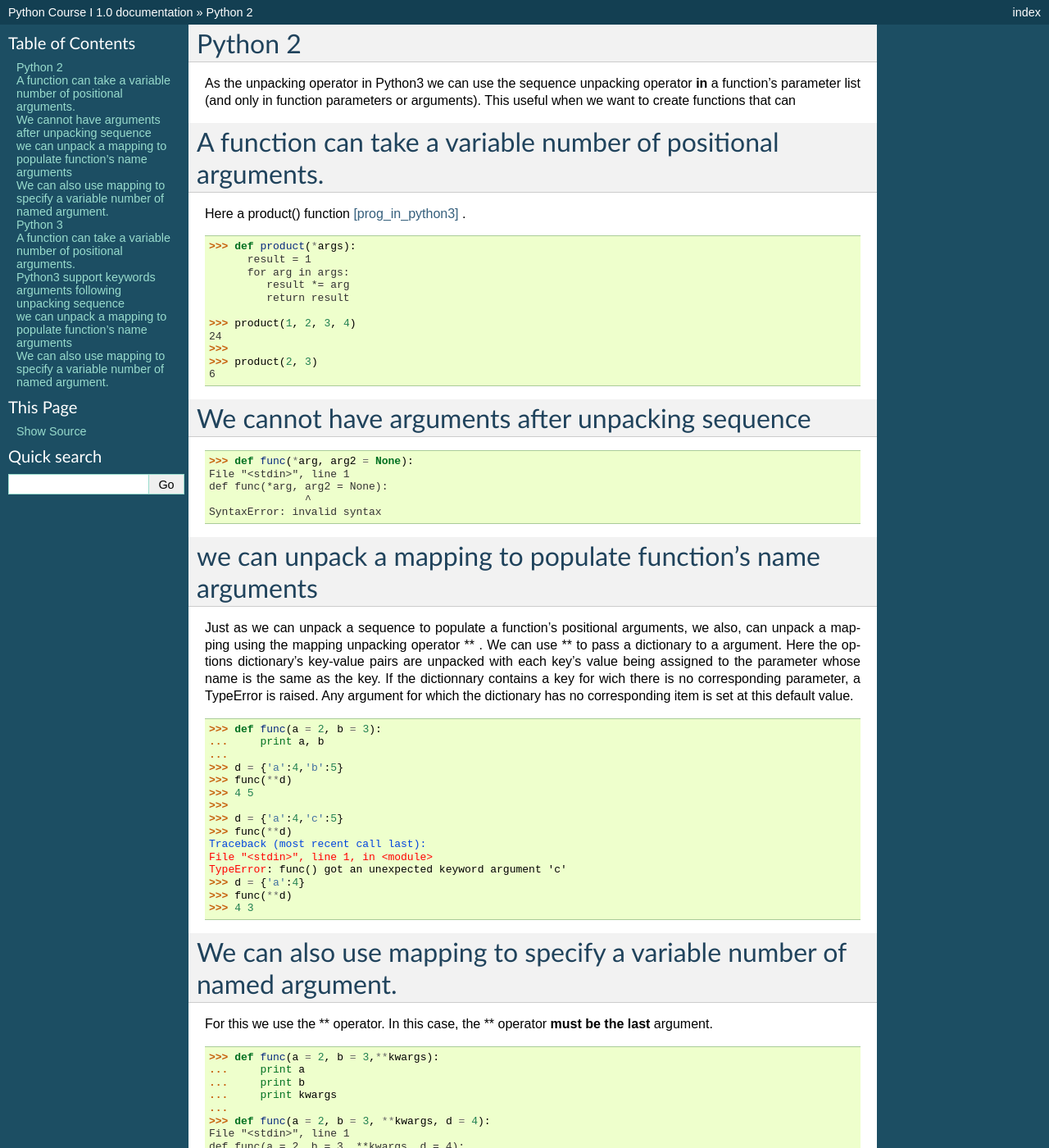
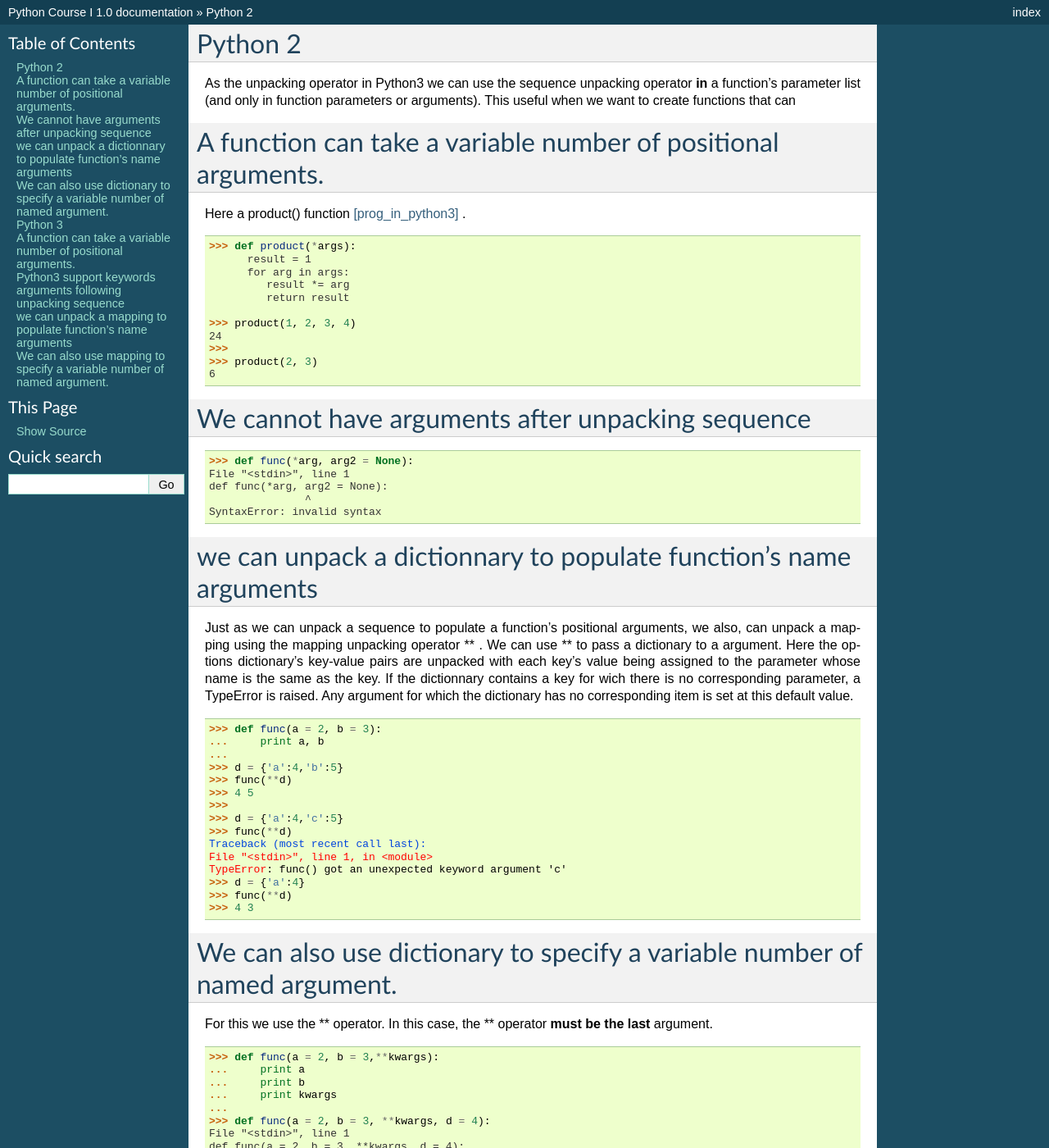
Before and after one commit to C3BI-pasteur-fr/python-course-1, a Sphinx documentation site: the page built from source/pdf_argument_unpacking.rst, in a window 1280 px wide and 1400 px high. Shown: the whole window at 82% size. Built offline with Sphinx 7.4.7, drawn with Linux system fonts in a browser that asks for light colours; part of the change alters nothing that is shown.

Commit message:
fix typos

```diff
--- a/source/Creating_and_Calling_Functions.rst
+++ b/source/Creating_and_Calling_Functions.rst
@@ -45,7 +45,8 @@ making the purpose and use of the function clear to other programmers and
 to ourselves some time after we have created the function.
 Here are a few rules of thumb that you might like to consider.
 
-* Use a naming scheme, and use it consistently. see `Style Guide for Python Code <http://legacy.python.org/dev/peps/pep-0008/#naming-conventions>`_
+* Use a naming scheme, and use it consistently. see
+  `Style Guide for Python Code <http://legacy.python.org/dev/peps/pep-0008/#naming-conventions>`_
   for naming convention
 * For all names, avoid abbreviations, unless they are both standardized and
   widely used.
@@ -140,7 +141,7 @@ They are callable objects. Since functions are objects, they can be handled as a
          return "global_func is a global function"
 
    >>> other_func = global_func
-   >>> print other_func()
+   >>> print other_func() # () mean call/execute the function
    "global_func is a global function"
 
 .. container:: clearer
@@ -358,7 +359,7 @@ and assigning to global or nonlocal variables [scope]_ .
 
    ::
 
-      G = 14
+      G = 4
       I = 12
       def func(p):
          I = 5
@@ -416,7 +417,9 @@ and assigning to global or nonlocal variables [scope]_ .
 
    .. image :: _static/figs/spacer.png
 
-We can see this mechanism in action as in Python we can view the content of the local the global namespace via two built-in functions *locals* and *globals*
+We can see this mechanism in action as in Python we can view the content of the local the global namespace
+via two built-in functions *locals* and *globals*
+The code below is written in Python3.
 
 .. code-block:: python
    :linenos:
--- a/source/pdf_argument_unpacking.rst
+++ b/source/pdf_argument_unpacking.rst
@@ -36,8 +36,8 @@ We cannot have arguments after unpacking sequence
                   ^
    SyntaxError: invalid syntax
 
-we can unpack a mapping to populate function's name arguments
-"""""""""""""""""""""""""""""""""""""""""""""""""""""""""""""
+we can unpack a dictionnary to populate function's name arguments
+"""""""""""""""""""""""""""""""""""""""""""""""""""""""""""""""""
 
 Just as we can unpack a sequence to populate a function's positional arguments,
 we also, can unpack a mapping using the mapping unpacking operator ** .
@@ -63,8 +63,8 @@ a TypeError is raised. Any argument for which the dictionary has no correspondin
    >>> func(**d)
    >>> 4 3
 
-We can also use mapping to specify a variable number of named argument.
-"""""""""""""""""""""""""""""""""""""""""""""""""""""""""""""""""""""""
+We can also use dictionary to specify a variable number of named argument.
+""""""""""""""""""""""""""""""""""""""""""""""""""""""""""""""""""""""""""
 
 For this we use the \*\* operator.
 In this case, the \*\* operator **must be the last** argument. ::
```
